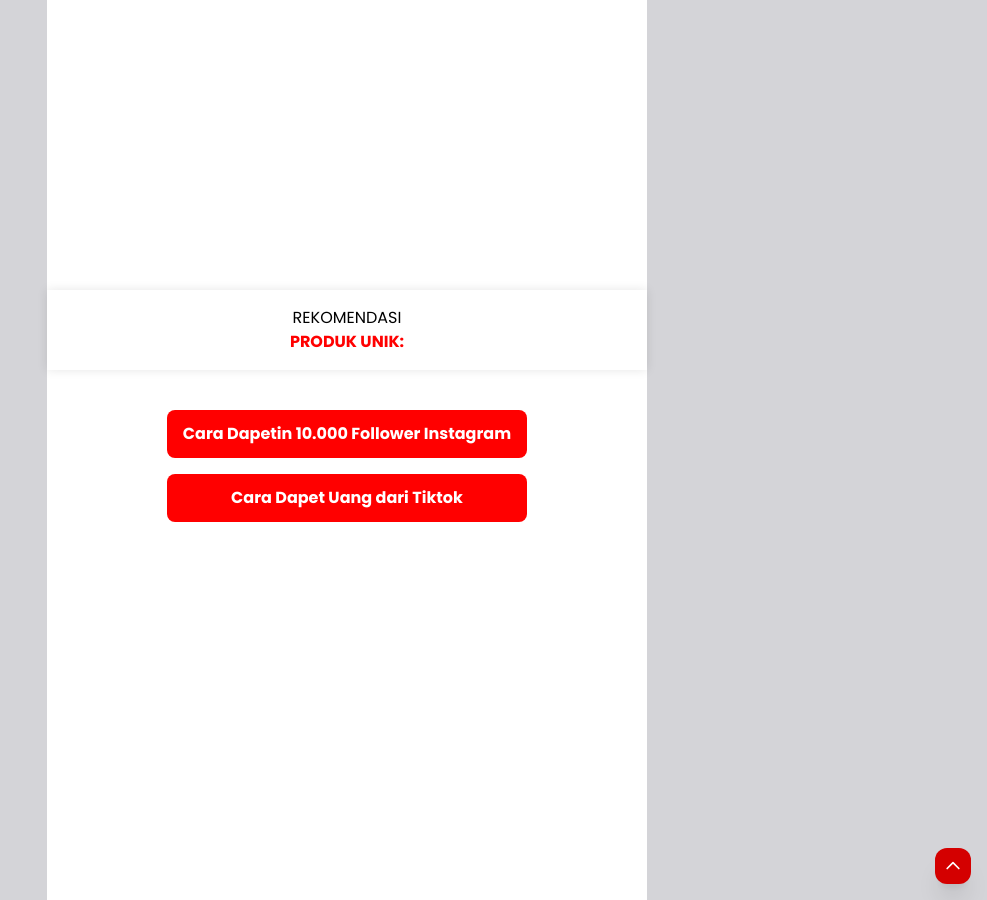
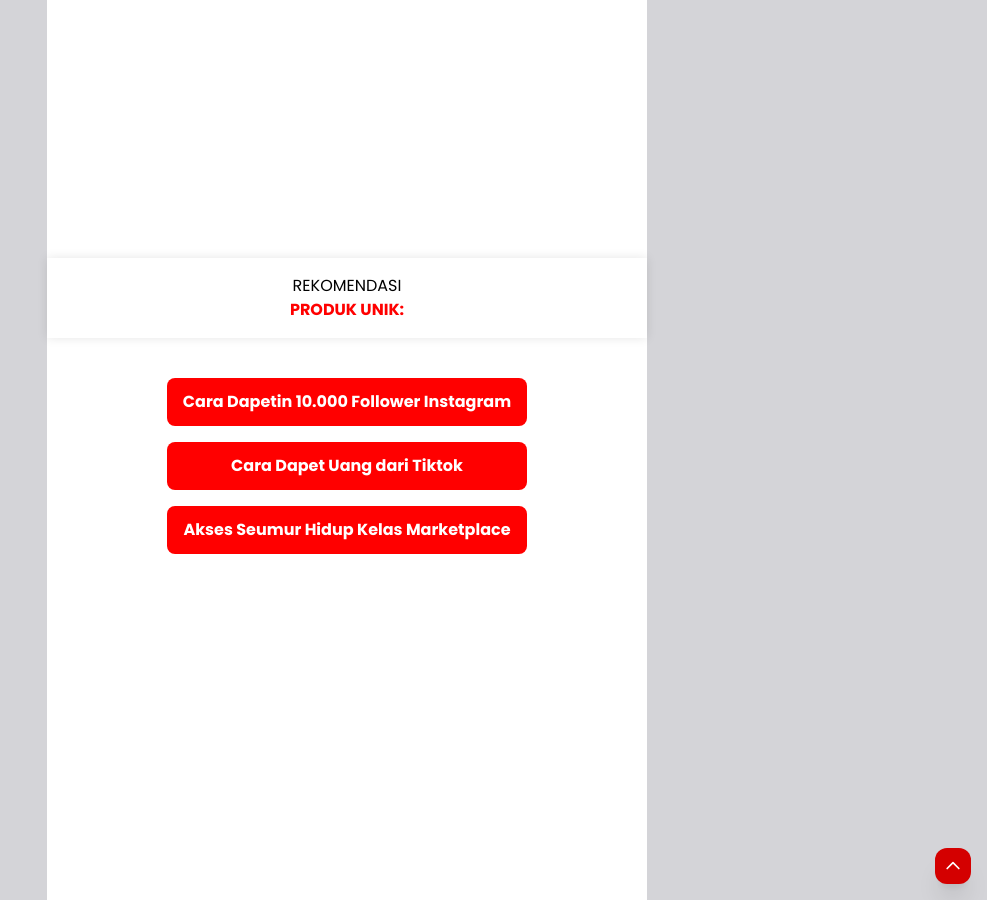
Before and after one commit to haloorderio/edukasimuslimah, a Jekyll site: the page built from index.html, in a window 1280 px wide. Shown: the whole page, without its empty margins (293-1280 px from the left). Built offline with Jekyll 4.4.1, drawn with Linux system fonts in a browser that asks for light colours; the list of posts is cut into pages by our own code.

Commit message:
Update default.html

```diff
--- a/_layouts/default.html
+++ b/_layouts/default.html
@@ -107,8 +107,11 @@
 				<a href="https://orderio.id/kelasinstagram" target="_blank" rel="noopener" class="bg-emerald-500 hover:bg-emerald-600 block py-3 px-4 rounded-lg w-full text-center mt-4" style="color:white;text-decoration:none">
 					<b>Cara Dapetin 10.000 Follower Instagram</b>
 				</a>
-<a href="https://orderio.id/kelastiktok" target="_blank" rel="noopener" class="bg-emerald-500 hover:bg-emerald-600 block py-3 px-4 rounded-lg w-full text-center mt-4" style="color:white;text-decoration:none">
+				<a href="https://orderio.id/kelastiktok" target="_blank" rel="noopener" class="bg-emerald-500 hover:bg-emerald-600 block py-3 px-4 rounded-lg w-full text-center mt-4" style="color:white;text-decoration:none">
 					<b>Cara Dapet Uang dari Tiktok</b>
+				</a>
+				<a href="https://nikojulius.com/member/aff/go/muhnurulhakim?i=21" target="_blank" rel="noopener" class="bg-emerald-500 hover:bg-emerald-600 block py-3 px-4 rounded-lg w-full text-center mt-4" style="color:white;text-decoration:none">
+					<b>Akses Seumur Hidup Kelas Marketplace</b>
 				</a>
 					<br>
 					<!-- <h1><span class="black">Cara Meningkatkan</span>
```
